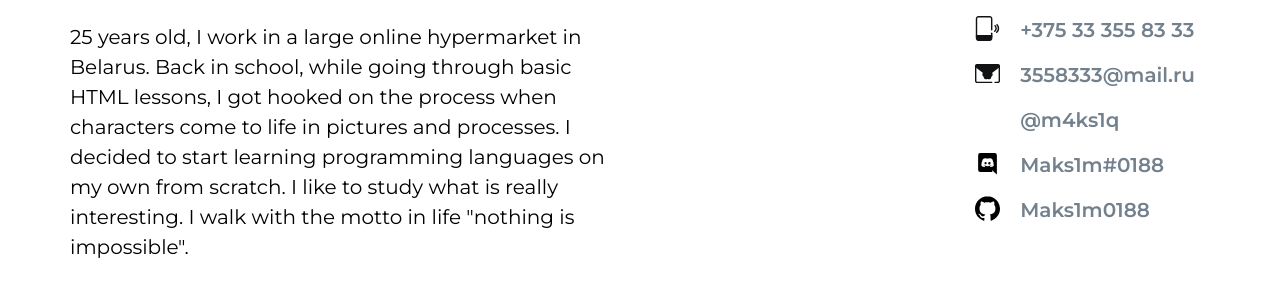
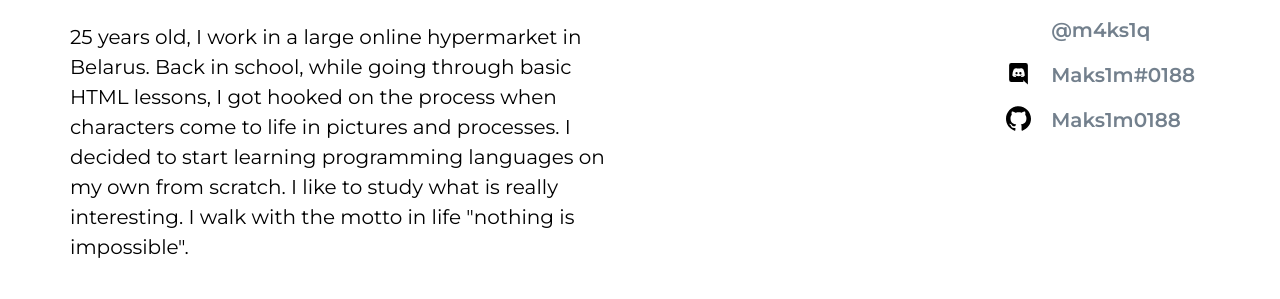
Before and after one commit to Maks1m0188/rsschool-cv, a plain HTML site: page index.html in a window 1280 px wide. Shown: the part 462-761 px from the top of the page. Drawn offline with Linux system fonts and the light colour scheme.

Commit message:
feat: update index file

```diff
--- a/index.html
+++ b/index.html
@@ -132,12 +132,6 @@ function findOutlier(integers){
         <h2 class="section-head contact-info-head">Contact info</h2>
         <ul class="contact-info-list">
           <li class="contact-info-item">
-            <a class="contact-info-link tel-number-link" href="tel:375333558333">+375 33 355 83 33</a>
-          </li>
-          <li class="contact-info-item">
-            <a class="contact-info-link mail-link" href="mailto:3558333@mail.ru">3558333@mail.ru</a>
-          </li>
-          <li class="contact-info-item">
             <a class="contact-info-link telegram-link" href="https://t.me/m4ks1q">@m4ks1q</a>
           </li>
           <li class="contact-info-item">
```
